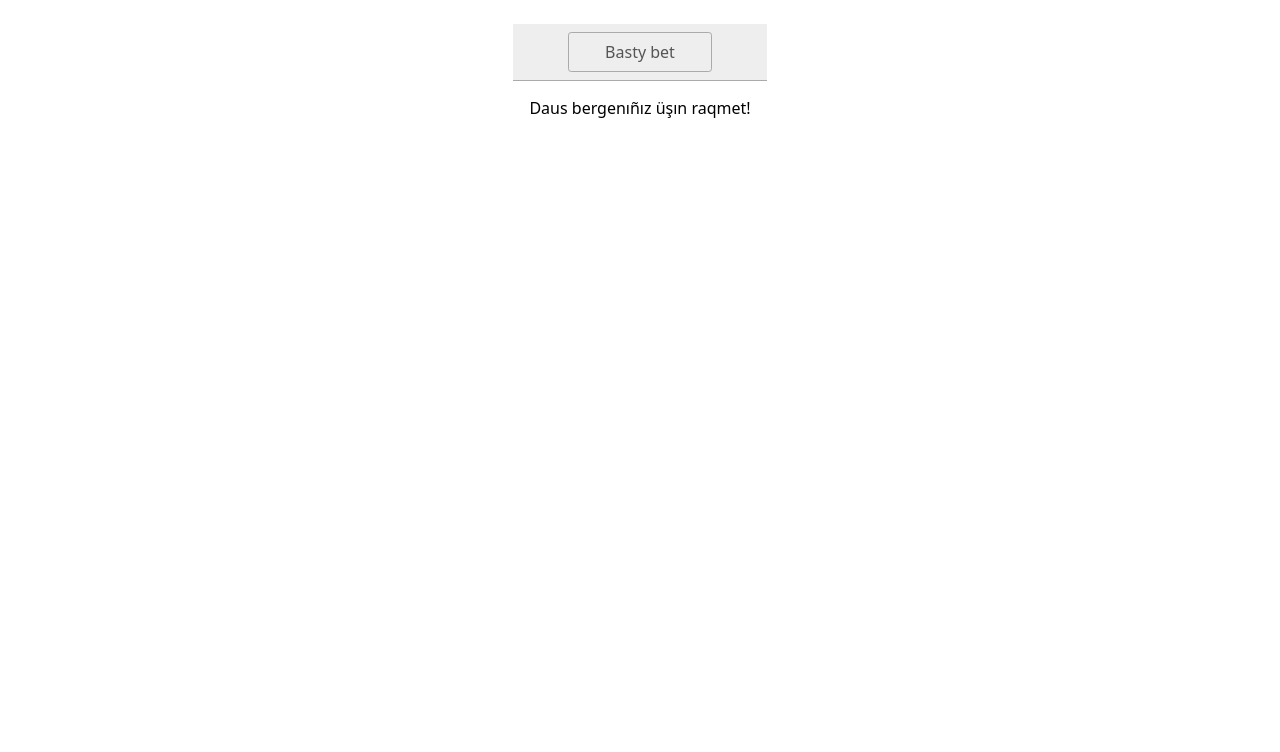
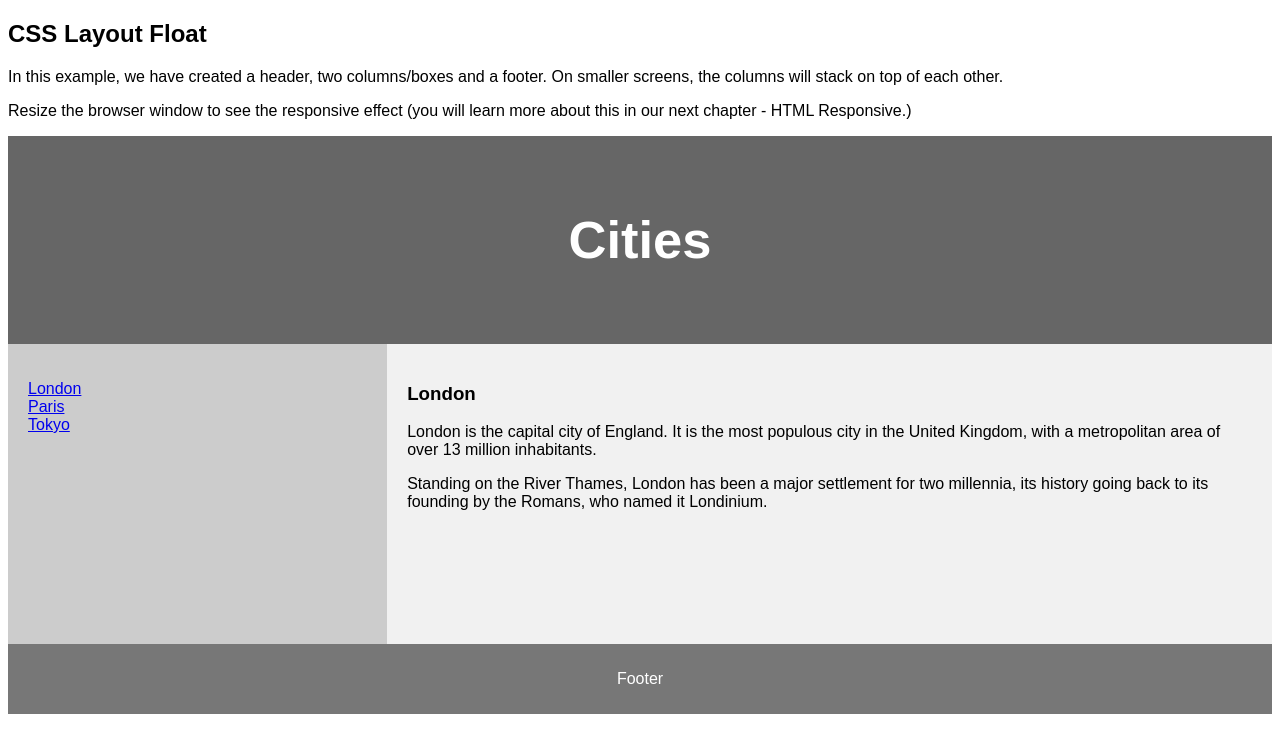
Before and after one commit to merlan96/hw_3, a plain HTML site: page page4.html in a window 1280 px wide. Drawn offline with Linux system fonts and the light colour scheme.

Commit message:
2 files modified, 1 deleted

```diff
--- a/page4.html
+++ b/page4.html
@@ -1,40 +1,116 @@
 <!DOCTYPE html>
 <html lang="en">
   <head>
-    <title>Login</title>
-    <meta charset="UTF-8" />
-    <meta name="viewport" content="width=device-width" />
-    <link rel="stylesheet" href="styles.css" />
-    <script type="module" src="script.js"></script>
-  </head>
-  <body>
-    <nav>
-    <a href="./index.html">Basty bet</a>
-    </nav>
-    <main>
-
+    <title>CSS Template</title>
+    <meta charset="utf-8" />
+    <meta name="viewport" content="width=device-width, initial-scale=1" />
     <style>
-      body {
-        padding: 24px;
-        display: grid;
-        place-content: center;
+      * {
+        box-sizing: border-box;
       }
 
-      label {
-        display: block;
-        padding-top: 16px;
+      body {
+        font-family: Arial, Helvetica, sans-serif;
       }
 
-      input {
-        width: unset;
+      /* Style the header */
+      header {
+        background-color: #666;
+        padding: 30px;
+        text-align: center;
+        font-size: 35px;
+        color: white;
+      }
+
+      /* Create two columns/boxes that floats next to each other */
+      nav {
+        float: left;
+        width: 30%;
+        height: 300px; /* only for demonstration, should be removed */
+        background: #ccc;
+        padding: 20px;
+      }
+
+      /* Style the list inside the menu */
+      nav ul {
+        list-style-type: none;
+        padding: 0;
+      }
+
+      article {
+        float: left;
+        padding: 20px;
+        width: 70%;
+        background-color: #f1f1f1;
+        height: 300px; /* only for demonstration, should be removed */
+      }
+
+      /* Clear floats after the columns */
+      section::after {
+        content: '';
+        display: table;
+        clear: both;
+      }
+
+      /* Style the footer */
+      footer {
+        background-color: #777;
+        padding: 10px;
+        text-align: center;
+        color: white;
+      }
+
+      /* Responsive layout - makes the two columns/boxes stack on top of each other instead of next to each other, on small screens */
+      @media (max-width: 600px) {
+        nav,
+        article {
+          width: 100%;
+          height: auto;
+        }
       }
     </style>
   </head>
   <body>
-<p1>Daus bergenıñız üşın raqmet!</p1>
-<form method="GET" action="./page5.html">
-</form>
-    </main>
+    <h2>CSS Layout Float</h2>
+    <p>
+      In this example, we have created a header, two columns/boxes and a footer.
+      On smaller screens, the columns will stack on top of each other.
+    </p>
+    <p>
+      Resize the browser window to see the responsive effect (you will learn
+      more about this in our next chapter - HTML Responsive.)
+    </p>
 
+    <header>
+      <h2>Cities</h2>
+    </header>
+
+    <section>
+      <nav>
+        <ul>
+          <li><a href="#">London</a></li>
+          <li><a href="#">Paris</a></li>
+          <li><a href="#">Tokyo</a></li>
+        </ul>
+      </nav>
+
+      <article>
+        <h1>London</h1>
+        <p>
+          London is the capital city of England. It is the most populous city in
+          the United Kingdom, with a metropolitan area of over 13 million
+          inhabitants.
+        </p>
+        <p>
+          Standing on the River Thames, London has been a major settlement for
+          two millennia, its history going back to its founding by the Romans,
+          who named it Londinium.
+        </p>
+      </article>
+    </section>
+
+    <footer>
+      <p>Footer</p>
+    </footer>
   </body>
 </html>
```
Also changed, not shown: page3.html (+1 -1 lines), page5.html (deleted, +0 -18 lines).
